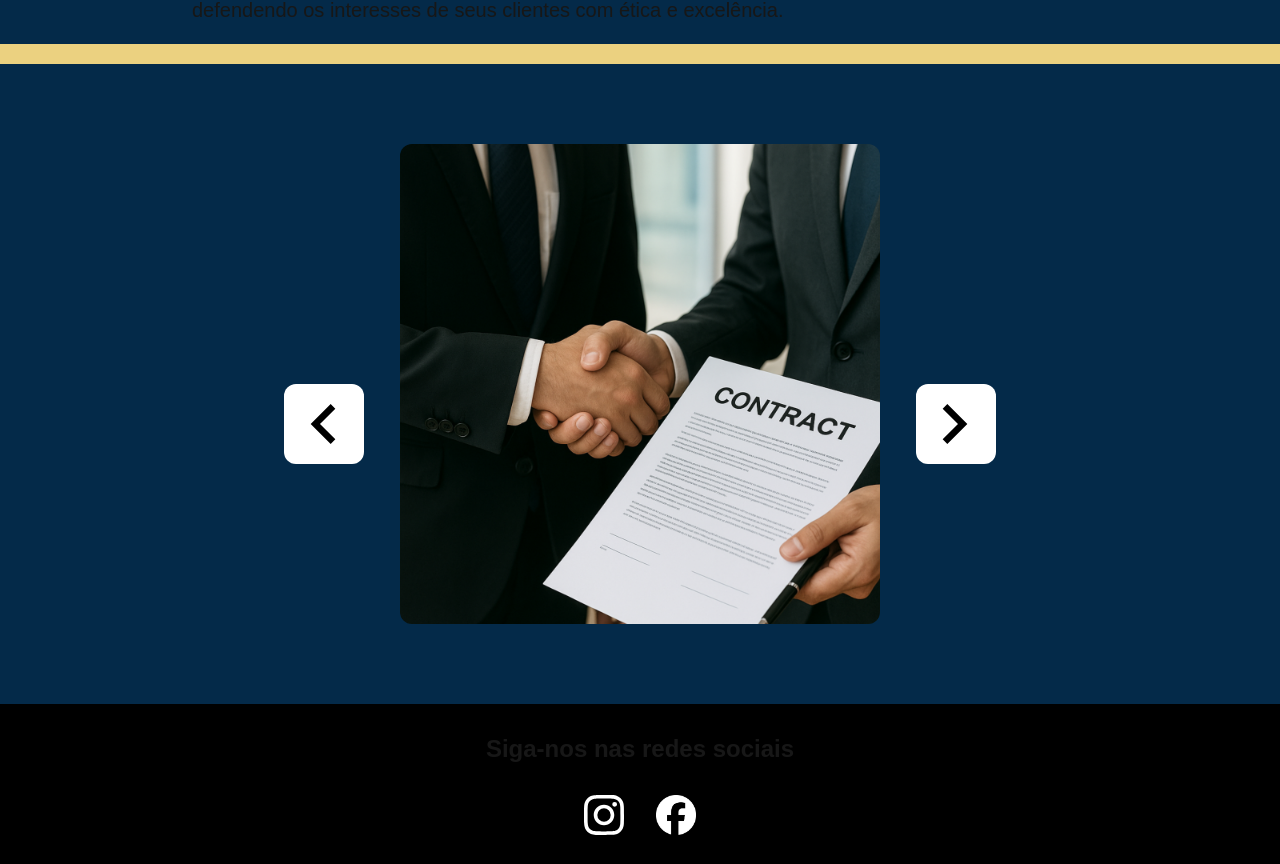
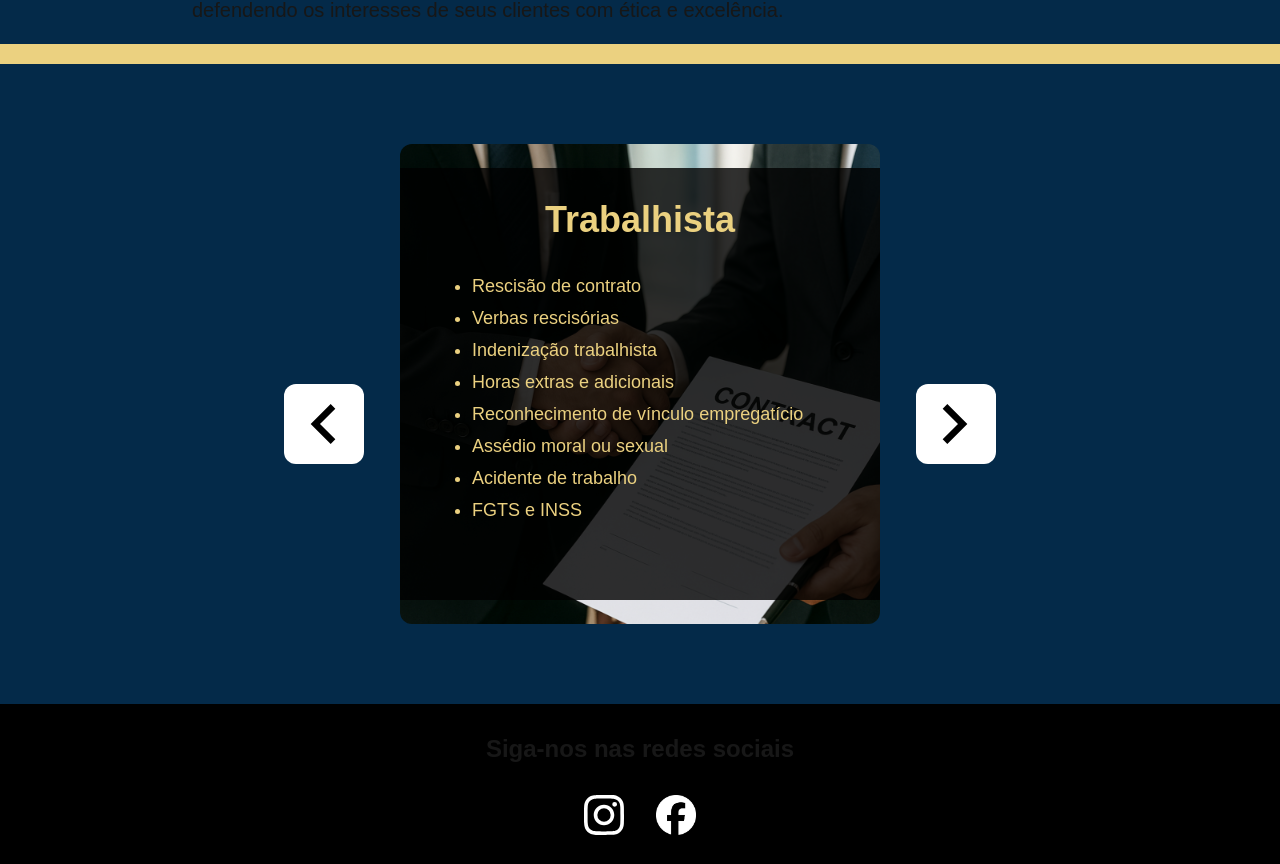
Before and after one commit to DavidSheltonSF/advogados-landing-page, a Next.js app: page / in a window 1280 px wide. Shown: the part 1712-2576 px from the top of the page. Built offline with nearby package versions, Linux system fonts and the light colour scheme.

Commit message:
feat: add description to carousel cards and add CarouselCard type

```diff
--- a/src/app/components/carousel/index.tsx
+++ b/src/app/components/carousel/index.tsx
@@ -1,5 +1,11 @@
 'use client'
 import { useEffect, useState } from "react";
+
+export interface CarouselCard {
+  image: string,
+  title: string,
+  items: string[]
+}
 
 export function Carousel() {
   const [current, setCurrent] = useState(0);
@@ -17,6 +23,57 @@ export function Carousel() {
     'carousel/trabalhista.png',
     'carousel/familia.png',
     'carousel/previdenciario.png'
+  ]
+
+  const cards: CarouselCard[] = [
+    {
+      image: 'carousel/trabalhista.png',
+      title: 'Trabalhista',
+      items: [
+        "Rescisão de contrato",
+        "Verbas rescisórias",
+        "Indenização trabalhista",
+        "Horas extras e adicionais",
+        "Reconhecimento de vínculo empregatício",
+        "Assédio moral ou sexual",
+        "Acidente de trabalho",
+        "FGTS e INSS",
+        "Reintegração ao trabalho",
+        "Consultoria preventiva"
+      ]
+    },
+    {
+      image: 'carousel/familia.png',
+      title: 'Família',
+      items: [
+      "Divórcio e separação",
+      "Pensão alimentícia",
+      "Guarda e visitas de filhos",
+      "Reconhecimento e dissolução de união estável",
+      "Regulamentação de convivência familiar",
+      "Partilha de bens",
+      "Investigação de paternidade",
+      "Adoção",
+      "Alteração de nome",
+      "Interdição e curatela"
+      ]
+    },
+    {
+      image: 'carousel/previdenciario.png',
+      title: 'Previdência',
+      items: [
+      "Aposentadoria por idade",
+      "Aposentadoria por tempo de contribuição",
+      "Aposentadoria por invalidez",
+      "Auxílio-doença",
+      "Auxílio-acidente",
+      "Benefício de Prestação Continuada (BPC/LOAS)",
+      "Pensão por morte",
+      "Revisão de benefícios",
+      "Tempo de contribuição e contagem especial",
+      "Planejamento previdenciário"
+      ]
+    }
   ]
 
   const nextSlide = () => {
@@ -61,8 +118,21 @@ export function Carousel() {
     <div className="flex justify-center items-center relative w-180 h-160 max-md:w-180 max-md:h-210 overflow-hidden ">
       <div onTouchStart={touchStart}  onTouchEnd={touched} className="overflow-hidden rounded-xl">
         <div className="flex w-120 h-120 max-md:w-130 max-md:h-130 max-sm:w-80 max-sm:h-90 rounded-xl transition-transform duration-500" style={{transform: `translateX(-${current * 100}%)`}}>
-        {images.map((img, index) => {
-          return <img className="w-full flex-shrink-0" key={index} src={img} alt=""/>
+        {cards.map((card, index) => {
+          return (
+            <div className="relative w-full shrink-0">
+              <div className="flex justify-center absolute top-[50%] translate-y-[-50%] w-full h-[90%] bg-black/80">
+               <div className="flex w-[70%] h-full  flex-col ">
+                 <h1 className="my-8 max-sm:my-4 mx-auto font-bold text-4xl text-secondary-color">{card.title}</h1>
+                <ul className="flex flex-col gap-1 text-secondary-color text-lg max-sm:gap-0 max-sm:text-sm decoration list-disc">
+                  {card.items.slice(0,8).map((item, index) => <li key={`text-idem${index}`}>{item}</li>)}
+                </ul>
+
+               </div>
+              </div>
+              <img className="w-full" key={index} src={card.image} alt=""/>
+            </div>
+          )
         })}
       </div>
       </div>
```
